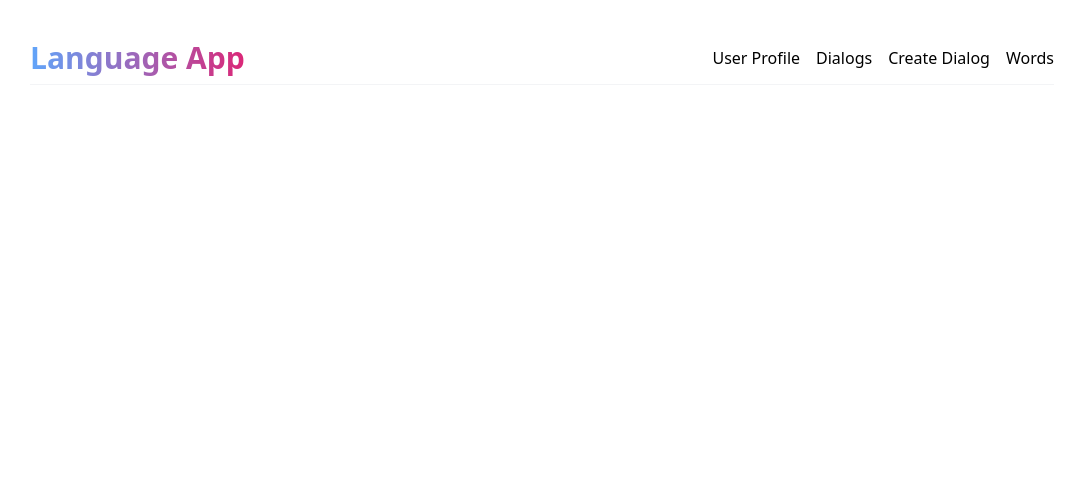
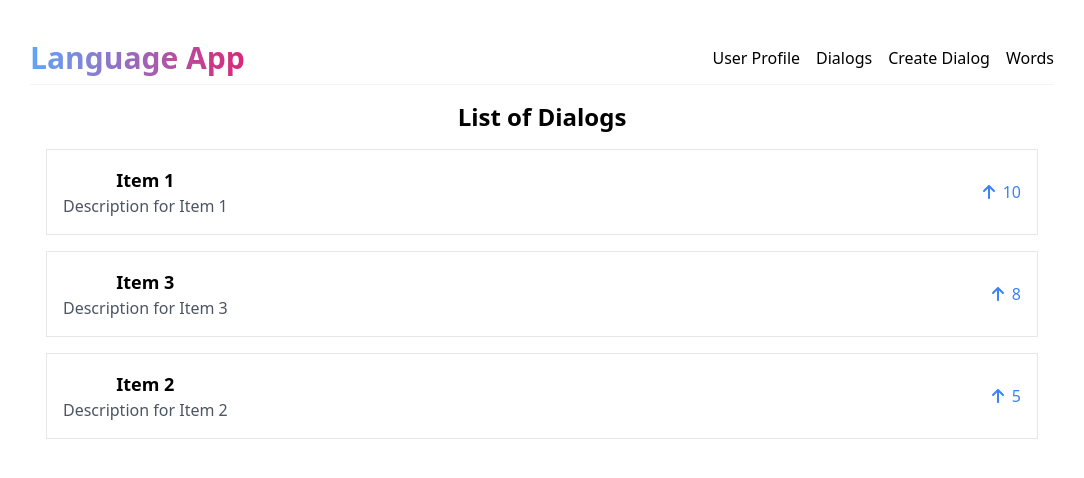
Before and after one commit to nikolina2k/language-app-front, a React (Vite) app: page /dialogs in a window 1280 px wide. Shown: the top 478 px of the page, without its empty margins (98-1182 px from the left). Built offline with nearby package versions, Linux system fonts and the light colour scheme.

Commit message:
adding dialog components

```diff
--- a/package.json
+++ b/package.json
@@ -10,6 +10,9 @@
     "preview": "vite preview"
   },
   "dependencies": {
+    "@fortawesome/fontawesome-svg-core": "^6.4.2",
+    "@fortawesome/free-solid-svg-icons": "^6.4.2",
+    "@fortawesome/react-fontawesome": "^0.2.0",
     "react": "^18.2.0",
     "react-dom": "^18.2.0",
     "react-router-dom": "^6.15.0"
--- a/src/App.jsx
+++ b/src/App.jsx
@@ -1,11 +1,12 @@
 import "./App.css";
 import Navbar from "./components/Navbar/Navbar";
-
-import Dialog from './components/Dialog';
 import Home from './components/Home';
 import Create from './components/Create';
 import { BrowserRouter as Router, Route, Routes } from 'react-router-dom';
 import CategoryList from "./components/Words/Categories.jsx";
+import DialogsList from "./components/Dialogs/DialogsList";
+import Chat from "./components/Dialogs/Chat";
+
 
 function App() {
   return (
@@ -14,7 +15,8 @@ function App() {
         <Navbar />
         <Routes>
           <Route path="/" exact Component={Home} />
-          <Route path="/dialog" Component={Dialog} />
+          <Route path="/dialogs" Component={DialogsList} />
+          <Route path="/chat/:id" Component={Chat}/>
           <Route path="/create" Component={Create} />
           <Route path="/word" Component={CategoryList} />
         </Routes>
--- a/src/components/Dialog.jsx
+++ /dev/null
@@ -1,12 +0,0 @@
-// src/components/Dialog.jsx
-
-import React from 'react';
-
-const Dialog = () => {
-  // You can add your dialog content and functionality here.
-  return (
-    <div>Dialog Page</div>
-  );
-};
-
-export default Dialog;
--- /dev/null
+++ b/src/components/Dialogs/Chat.jsx
@@ -0,0 +1,60 @@
+import { useParams } from "react-router-dom";
+import items from "./Items";
+
+const Chat = () => {
+
+    // Use the useParams hook to get the item ID from the URL
+  const { id } = useParams();
+
+  // Find the item based on the item ID from the URL
+  const selectedItem = items.find((item) => item.id === id);
+
+  if (!selectedItem) {
+    return <div>Item not found</div>;
+  }
+
+  return (
+        <div className="lg:col-span-2 lg:block ">
+      <div className="w-full">
+        <div className="p-3 bg-white border-b border-gray-200 dark:bg-gray-900 dark:border-gray-700 text-white">
+            {selectedItem.title}
+        </div>
+
+        <div className="relative w-full p-6 overflow-y-auto h-[30rem] bg-white border-b border-gray-200 dark:bg-gray-900 dark:border-gray-700">
+          <ul className="space-y-2">
+
+              <div className="text-white text-left">
+                Some MEssage
+              </div>
+              <div  className="text-white text-right">
+                Another message
+              </div>
+              <div  className="text-white text-left">
+                Come cools message or what?
+              </div>
+
+          </ul>
+        </div>
+
+        <form>
+        <div className="flex items-center justify-between w-full p-3 bg-white border-b border-gray-200 dark:bg-gray-900 dark:border-gray-700">
+
+          <input
+            type="text"
+            placeholder="Write a message"
+            className="block w-full py-2 pl-4 mx-3 outline-none bg-gray-50 border border-gray-300 text-gray-900 text-sm rounded-lg focus:ring-blue-500 focus:border-blue-500 dark:bg-gray-700 dark:border-gray-600 dark:placeholder-gray-400 dark:text-white dark:focus:ring-blue-500 dark:focus:border-blue-500"
+            name="message"
+            required
+          />
+          <button type="submit" className="text-white">
+
+             Submit
+          </button>
+        </div>
+      </form>
+      </div>
+    </div>
+  );
+};
+
+export default Chat;
--- /dev/null
+++ b/src/components/Dialogs/DialogsList.jsx
@@ -0,0 +1,30 @@
+// src/components/Dialog.jsx
+
+import React from 'react';
+import items from './Items';
+import SingleDialog from './SingleDialog';
+
+const DialogsList = () => {
+  // Sample data for the list of items
+
+  const sortedItems = items.slice().sort((a, b) => b.voteCount - a.voteCount);
+
+  return (
+    <div className="p-4">
+      <h2 className="text-2xl font-bold mb-4">List of Dialogs</h2>
+      <ul>
+        {sortedItems && sortedItems.map((item) => (
+          <SingleDialog
+          key={item.id}
+          id={item.id}
+          title={item.title}
+          description={item.description}
+          voteCount={item.voteCount}
+          />
+        ))}
+      </ul>
+    </div>
+  );
+};
+
+export default DialogsList;
--- /dev/null
+++ b/src/components/Dialogs/Items.jsx
@@ -0,0 +1,23 @@
+ const items = [
+    {
+      id: '1',
+      title: 'Item 1',
+      description: 'Description for Item 1',
+      voteCount: 10,
+    },
+    {
+      id: '2',
+      title: 'Item 2',
+      description: 'Description for Item 2',
+      voteCount: 5,
+    },
+    {
+      id: '3',
+      title: 'Item 3',
+      description: 'Description for Item 3',
+      voteCount: 8,
+    },
+  ];
+
+
+  export default items;
--- /dev/null
+++ b/src/components/Dialogs/SingleDialog.jsx
@@ -0,0 +1,33 @@
+import React from 'react';
+import { FontAwesomeIcon } from '@fortawesome/react-fontawesome';
+import { faArrowUp } from '@fortawesome/free-solid-svg-icons';
+import { Link } from 'react-router-dom';
+
+const SingleDialog = ({
+    id,
+    title,
+    description,
+    voteCount
+}) => {
+  return (
+
+    <Link to={`/chat/${id}`}>
+        <li className="mb-4 border p-4 flex items-center justify-between hover:shadow-lg cursor-pointer">
+            <div className="hover:shadow-lg cursor-pointer">
+            <h3 className="text-lg font-semibold">{title}</h3>
+            <p className="text-gray-600">{description}</p>
+        </div>
+        <div className="flex items-center">
+            {/* Display the FontAwesome "faArrowUp" icon */}
+            <FontAwesomeIcon icon={faArrowUp} className="text-blue-500 mr-2" />
+
+            {/* Display the vote count */}
+            <span className="text-blue-500">{voteCount}</span>
+        </div>
+        </li>
+    </Link>
+
+  );
+};
+
+export default SingleDialog;
--- a/src/components/Navbar/Navbar.jsx
+++ b/src/components/Navbar/Navbar.jsx
@@ -15,7 +15,7 @@ const Navbar = () => {
             </a>
           </li>
           <li>
-            <a href="/dialog" className="text-black">
+            <a href="/dialogs" className="text-black">
               Dialogs
             </a>
           </li>
```
Also changed, not shown: 1 other file (tests, documents, lock files or other folders).
